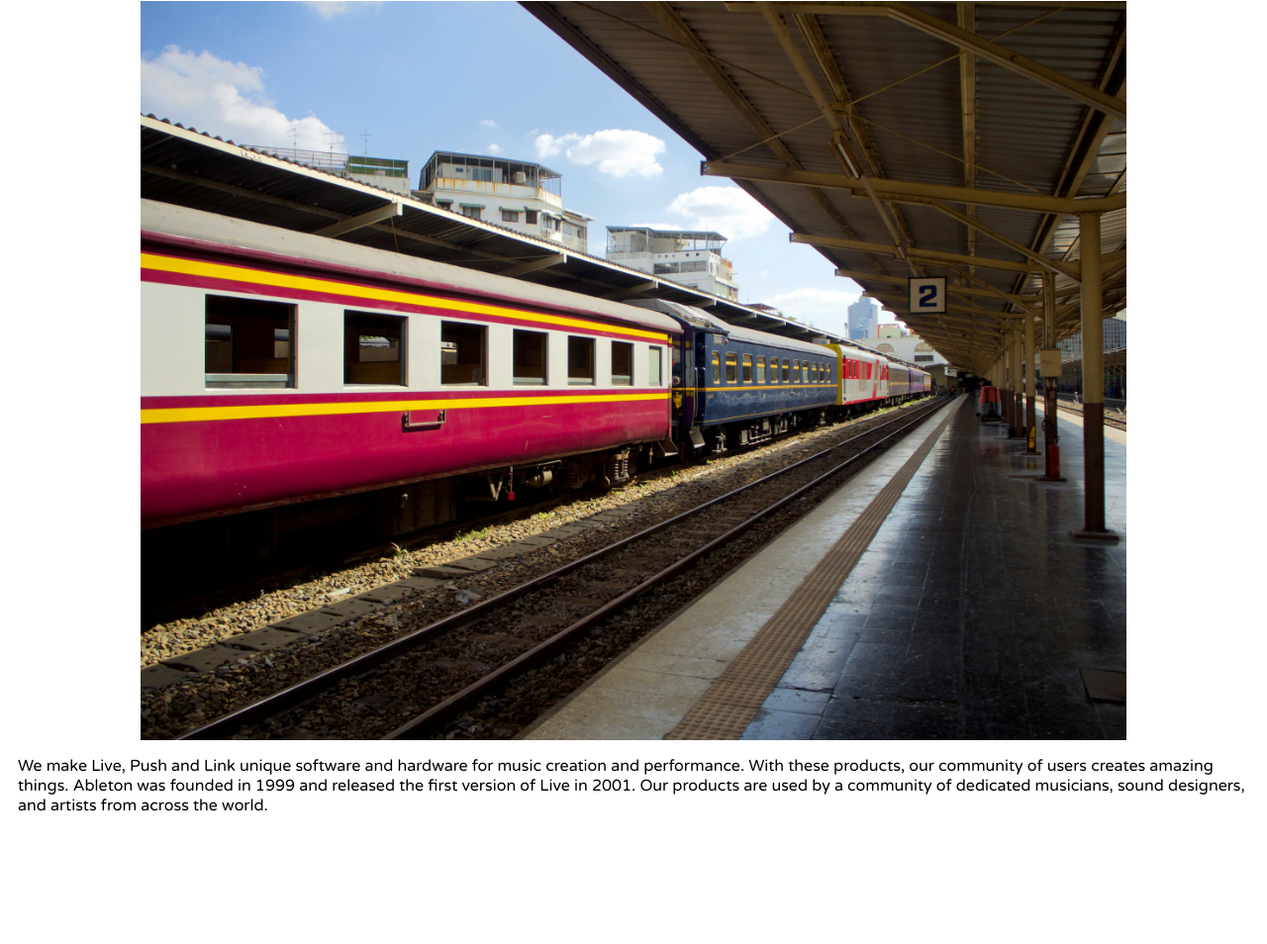
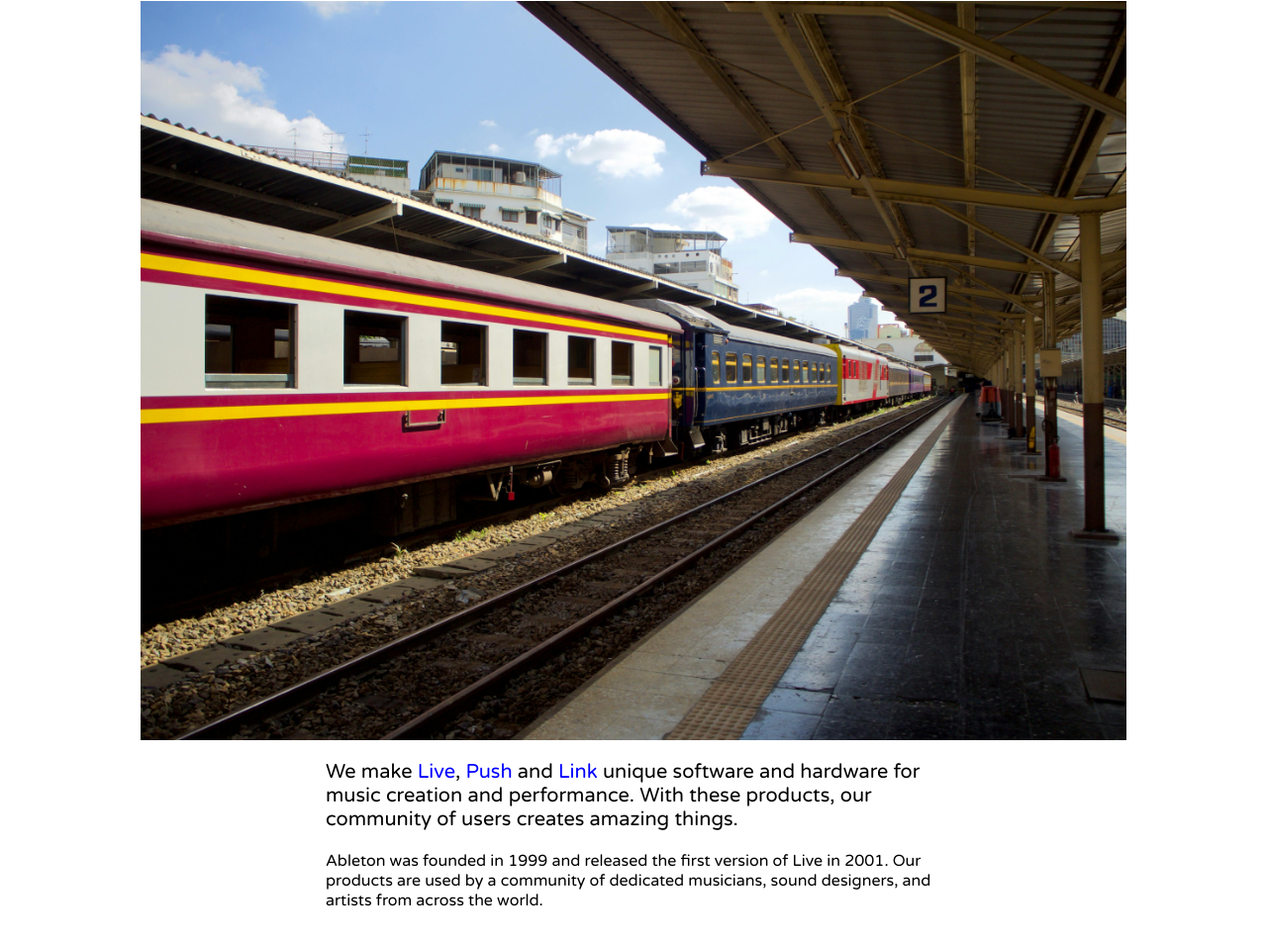
Before and after one commit to sernamalala/Front-End-Practice, a plain HTML site: page Ableton Webpage/index.html in a window 1280 px wide. Shown: the part 161-1115 px from the top of the page at 99% size. Before the commit the page ends 1019 px from the top, so only its background shows below. Drawn offline with Linux system fonts and the light colour scheme.

Commit message:
put that paragraph in place, changed the size of the main text and added links where needed. Also aligned text in the centre

```diff
--- a/Ableton Webpage/index.html
+++ b/Ableton Webpage/index.html
@@ -36,8 +36,11 @@
         </section>
         <img class="subsection-one" src="./images/train1.jpg" alt="Red and Yellow Train">
         <section class="subsection-one-info">
-            <p>
-                We make <span id="highlighted-links">Live</span>, <span id="highlighted-links">Push</span> and  <span id="highlighted-links">Link</span> unique software and hardware for music creation and performance. With these products, our community of users creates amazing things. Ableton was founded in 1999 and released the first version of Live in 2001. Our products are used by a community of dedicated musicians, sound designers, and artists from across the world.
+            <p class="main-text">
+                We make <a href="" id="highlighted-links">Live</a>, <a href="" id="highlighted-links">Push</a> and  <a href="" id="highlighted-links">Link</a> unique software and hardware for music creation and performance. With these products, our community of users creates amazing things.
+            </p>
+            <p class="sub-text">
+                Ableton was founded in 1999 and released the first version of Live in 2001. Our products are used by a community of dedicated musicians, sound designers, and artists from across the world.
             </p>
         </section>
     </main>
--- a/Ableton Webpage/styles.css
+++ b/Ableton Webpage/styles.css
@@ -42,3 +42,15 @@ main{
     width: 80%;
     margin: 0 auto;
 }
+.subsection-one-info{
+    width: 50%;
+    margin: 0 auto;
+}
+.main-text{
+    font-size: 20px;
+}
+
+#highlighted-links{
+    color: blue;
+    text-decoration: none;
+}
```
